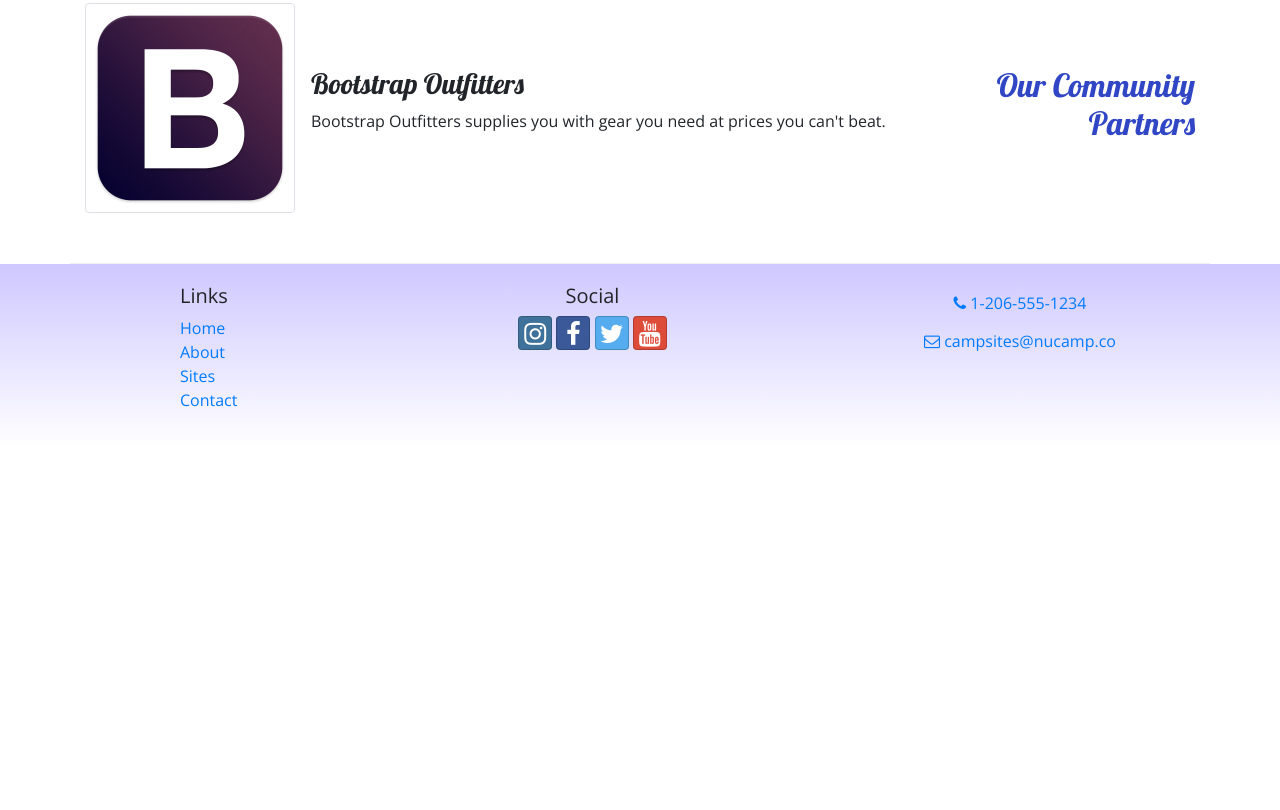
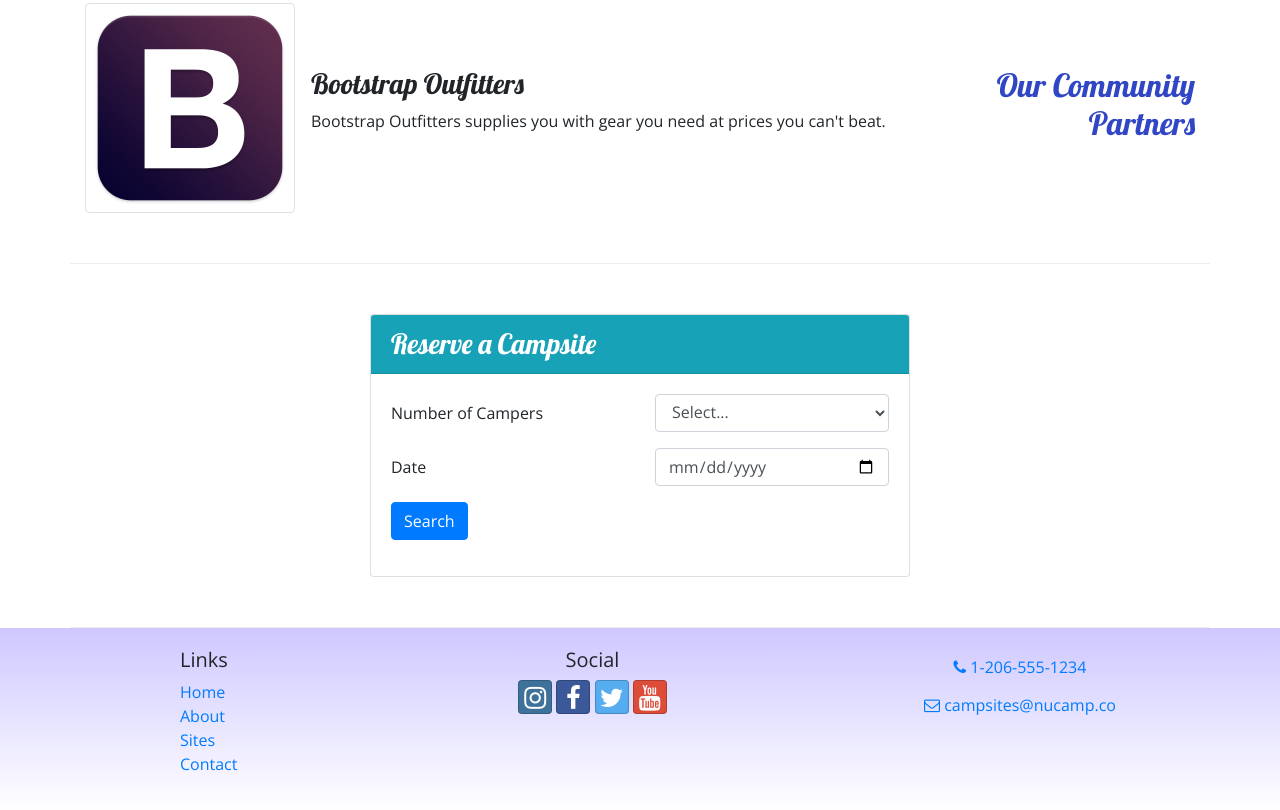
Before and after one commit to ferife/nucamp_bootstrap, a website: page index.html in a window 1280 px wide. Shown: the part 889-1699 px from the top of the page. Before the commit the page ends 1337 px from the top, so only its background shows below. Drawn offline with nearby package versions, Linux system fonts and the light colour scheme.

Commit message:
Workshop 2: Reserve a Campsite Form

```diff
--- a/index.html
+++ b/index.html
@@ -97,7 +97,7 @@
             </div>
         </div>
 
-        <!-- <div class="row row-content">
+        <div class="row row-content">
             <div class="col-sm-6 mx-auto">
                 <div class="card">
                     <h3 class="card-header bg-info text-white">Reserve a Campsite</h3>
@@ -132,7 +132,7 @@
                     </div>
                 </div>
             </div>
-        </div> -->
+        </div>
     </div>
 
     <footer class="site-footer">
```
